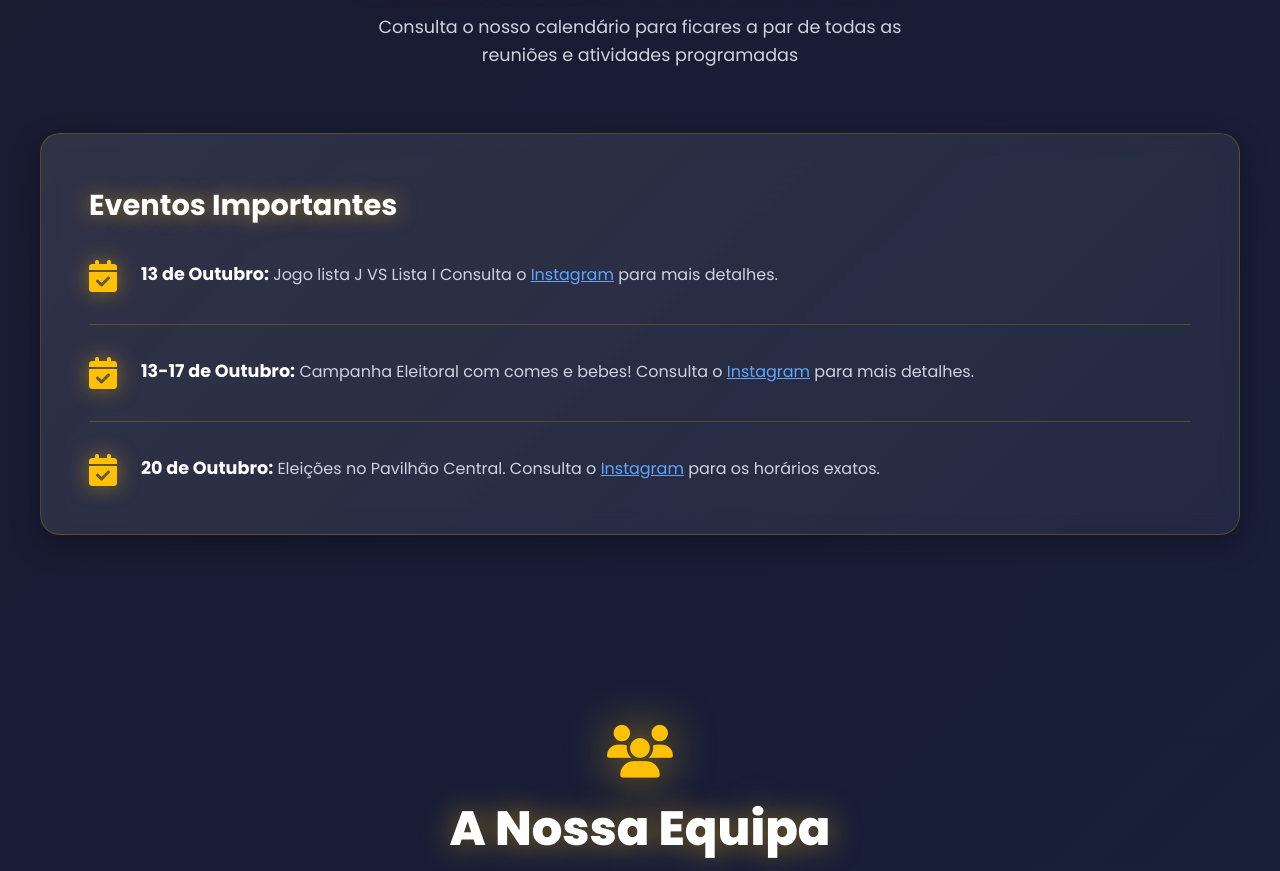
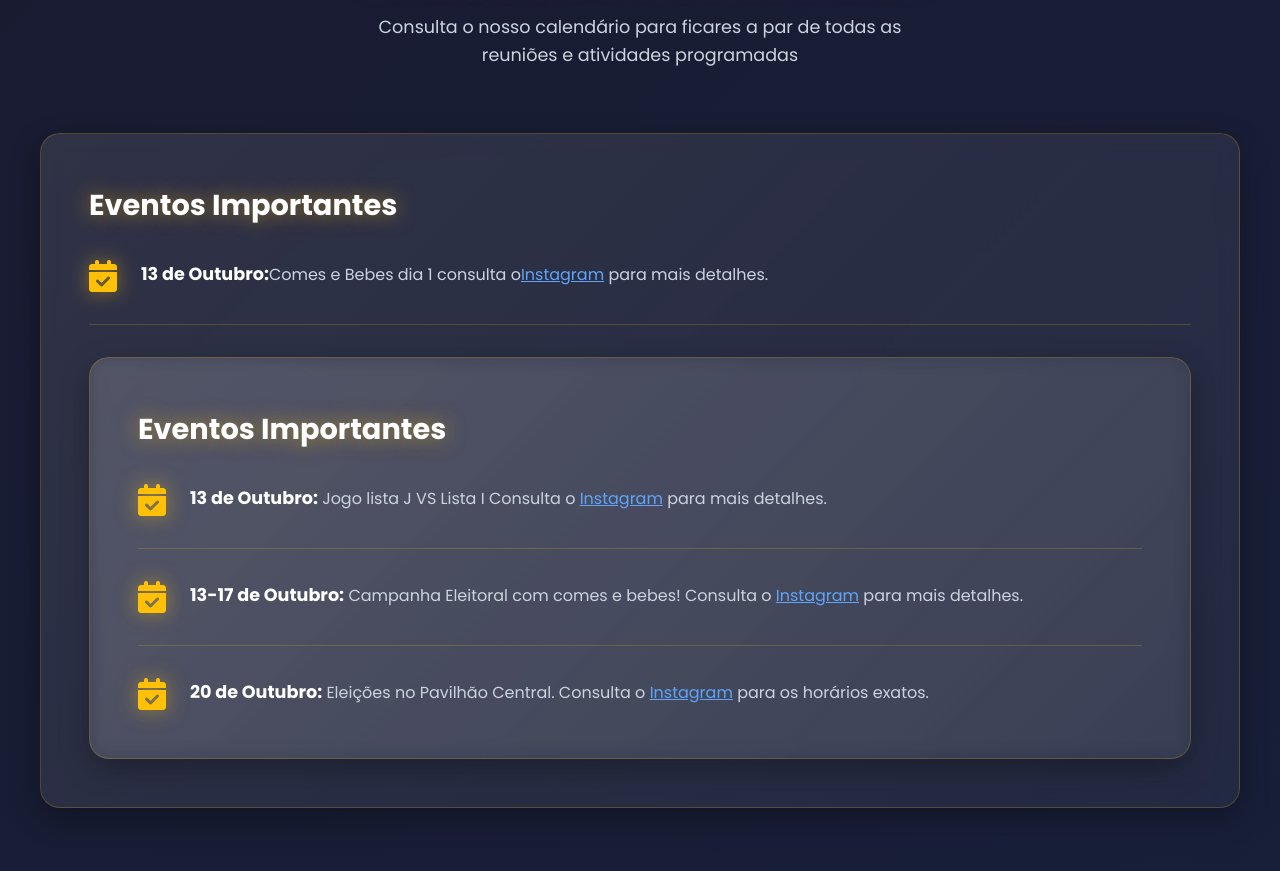
Before and after one commit to aresendes2/ListaJ.cc.github.io, a plain HTML site: page index.html in a window 1280 px wide. Shown: the part 1040-1911 px from the top of the page. Drawn offline with Linux system fonts and the light colour scheme.

Commit message:
Update index.html

```diff
--- a/index.html
+++ b/index.html
@@ -741,7 +741,14 @@
                 <h2>Calendário de Eventos</h2>
                 <p>Consulta o nosso calendário para ficares a par de todas as reuniões e atividades programadas</p>
             </div>
-
+                        <div class="calendar-card">
+                <h3 style="font-size: 1.8rem; margin-bottom: 2rem;">Eventos Importantes</h3>
+                                <div class="calendar-item">
+                    <i class="fas fa-calendar-check calendar-icon"></i>
+                    <div class="calendar-content">
+                        <strong>13 de Outubro:</strong>Comes e Bebes dia 1 consulta o<a href="https://www.instagram.com/listajurassic/" target="_blank">Instagram</a> para mais detalhes.
+                    </div>
+                </div>
             <div class="calendar-card">
                 <h3 style="font-size: 1.8rem; margin-bottom: 2rem;">Eventos Importantes</h3>
                                 <div class="calendar-item">
```
